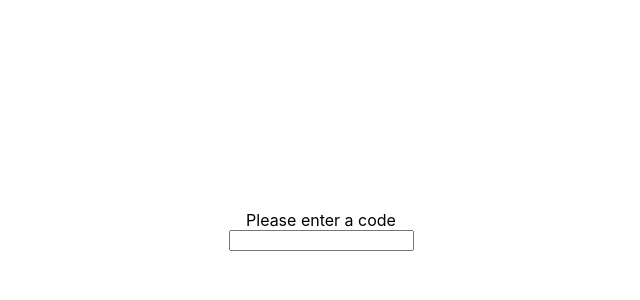
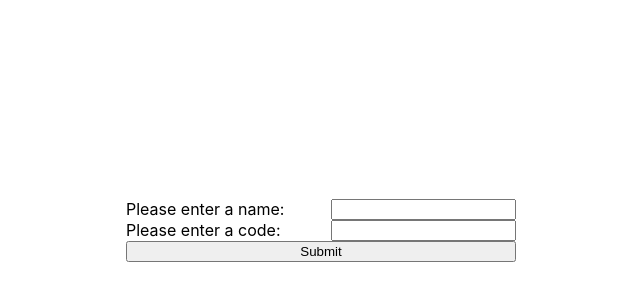
Before and after one commit to ConnorDay/uno_clone, a React (Create React App) app in the folder front/: page / in a window 1280 px wide. Shown: the part 170-470 px from the top of the page, without its empty margins (319-959 px from the left). Built offline with nearby package versions, Linux system fonts and the light colour scheme; the HTML template or start-up script is replaced by a standard one.

Commit message:
Add a way to change the "page" via the setDisplay function

```diff
--- a/front/src/App.tsx
+++ b/front/src/App.tsx
@@ -1,9 +1,17 @@
 import React, { useState } from "react";
 import "./App.css";
-import { Homescreen, Lobby } from "./routes";
+import { Homescreen } from "./routes";
 
 function App() {
-    const [toDisplay, setDisplay] = useState(<Homescreen />);
+    //Set the default display to be the homescreen. When a code/ name is submitted, change to the lobby and pass along the connection info
+    const [toDisplay, setDisplay] = useState(
+        <Homescreen
+            setDisplay={(display: React.SetStateAction<JSX.Element>) => {
+                setDisplay(display);
+            }}
+        />
+    );
+
     return <div className="App">{toDisplay}</div>;
 }
 
--- a/front/src/components/CodeEnter/CodeEnter.css
+++ b/front/src/components/CodeEnter/CodeEnter.css
@@ -1,6 +1,9 @@
 .CodeEnter {
-    display: flex;
-    flex-direction: column;
-    justify-content: center;
-    align-items: center;
+    display: grid;
+    grid-template-columns: repeat(2, 1fr);
+    column-gap: 20px;
 }
+
+.CodeEnter-Button {
+    grid-column: 1 / -1;
+}
--- a/front/src/components/CodeEnter/CodeEnter.tsx
+++ b/front/src/components/CodeEnter/CodeEnter.tsx
@@ -3,41 +3,77 @@ import "./CodeEnter.css";
 
 function handleSubmit(
     e: React.FormEvent<HTMLFormElement>,
+    onSubmit: (code: string, name: string) => void,
     code: string,
-    setText: (text: string) => void
+    setCode: (text: string) => void,
+    name: string,
+    setName: (text: string) => void
 ) {
-    setText("");
+    //Prevent the page from reloading
+    e.preventDefault();
 
-    e.preventDefault();
+    //Clear text inputs
+    setCode("");
+    setName("");
+
+    //Call the callback
+    onSubmit(code, name);
 }
 
 function handleTextChange(
     event: React.ChangeEvent<HTMLInputElement>,
-    setInputText: (text: string) => void
+    setText: (text: string) => void
 ) {
     //Check if the new text has an invalid character (non-alphanumeric)
     const isInvalid = /[^a-z0-9\-\_]+/i.test(event.target.value);
 
     //Only set the new text if it is valid
     if (!isInvalid) {
-        setInputText(event.target.value);
+        setText(event.target.value);
     }
 }
 
-function CodeEnter() {
-    const [inputText, setInputText] = useState("");
+type Props = {
+    onSubmit: (code: string, name: string) => void;
+};
+
+function CodeEnter(props: Props) {
+    const [codeInputText, setCodeInputText] = useState("");
+    const [nameInputText, setNameInputText] = useState("");
+
+    const { onSubmit } = props;
+
     return (
         <form
             className="CodeEnter"
-            onSubmit={(e) => handleSubmit(e, inputText, setInputText)}
+            onSubmit={(e) =>
+                handleSubmit(
+                    e,
+                    onSubmit,
+                    codeInputText,
+                    setCodeInputText,
+                    nameInputText,
+                    setNameInputText
+                )
+            }
         >
-            <label htmlFor="codeInput">Please enter a code</label>
+            <label htmlFor="">Please enter a name: </label>
+            <input
+                type="text"
+                id="nameInput"
+                onChange={(event) => handleTextChange(event, setNameInputText)}
+                value={nameInputText}
+            ></input>
+            <label htmlFor="codeInput">Please enter a code: </label>
             <input
                 type="text"
                 id="codeInput"
-                onChange={(event) => handleTextChange(event, setInputText)}
-                value={inputText}
+                onChange={(event) => handleTextChange(event, setCodeInputText)}
+                value={codeInputText}
             />
+            <button type="submit" className="CodeEnter-Button">
+                Submit
+            </button>
         </form>
     );
 }
--- a/front/src/routes/Homescreen/Homescreen.tsx
+++ b/front/src/routes/Homescreen/Homescreen.tsx
@@ -1,10 +1,31 @@
+import { Lobby } from "..";
 import { CodeEnter } from "../../components";
 import "./Homescreen.css";
 
-function Homescreen() {
+type Props = {
+    setDisplay: React.Dispatch<React.SetStateAction<JSX.Element>>;
+};
+
+function changeDisplay(
+    setDisplay: React.Dispatch<React.SetStateAction<JSX.Element>>,
+    code: string,
+    name: string
+) {
+    setDisplay(
+        <Lobby connectionInfo={{ code, name }} setDisplay={setDisplay} />
+    );
+}
+
+function Homescreen(props: Props) {
+    const { setDisplay } = props;
+
     return (
         <div className="homescreen">
-            <CodeEnter />
+            <CodeEnter
+                onSubmit={(code: string, name: string) => {
+                    changeDisplay(setDisplay, code, name);
+                }}
+            />
         </div>
     );
 }
--- a/front/src/routes/Lobby/Lobby.tsx
+++ b/front/src/routes/Lobby/Lobby.tsx
@@ -1,7 +1,16 @@
 import { useEffect, useState } from "react";
 import { io } from "socket.io-client";
+import { Homescreen } from "../Homescreen/Homescreen";
 
-function Lobby() {
+type Props = {
+    connectionInfo: { name: string; code: string };
+    setDisplay: React.Dispatch<React.SetStateAction<JSX.Element>>;
+};
+
+function Lobby(props: Props) {
+    const { name, code } = props.connectionInfo;
+    const { setDisplay } = props;
+
     useEffect(() => {
         const socket = io(
             `${process.env.REACT_APP_HOST}:${process.env.REACT_APP_PORT}`,
@@ -18,7 +27,18 @@ function Lobby() {
 
         socket.emit("message", "hello :)");
     }, []);
-    return <div>this is the lobby </div>;
+    return (
+        <div>
+            this is the lobby{" "}
+            <button
+                onClick={() =>
+                    setDisplay(<Homescreen setDisplay={setDisplay} />)
+                }
+            >
+                go back
+            </button>
+        </div>
+    );
 }
 
 export { Lobby };
```
